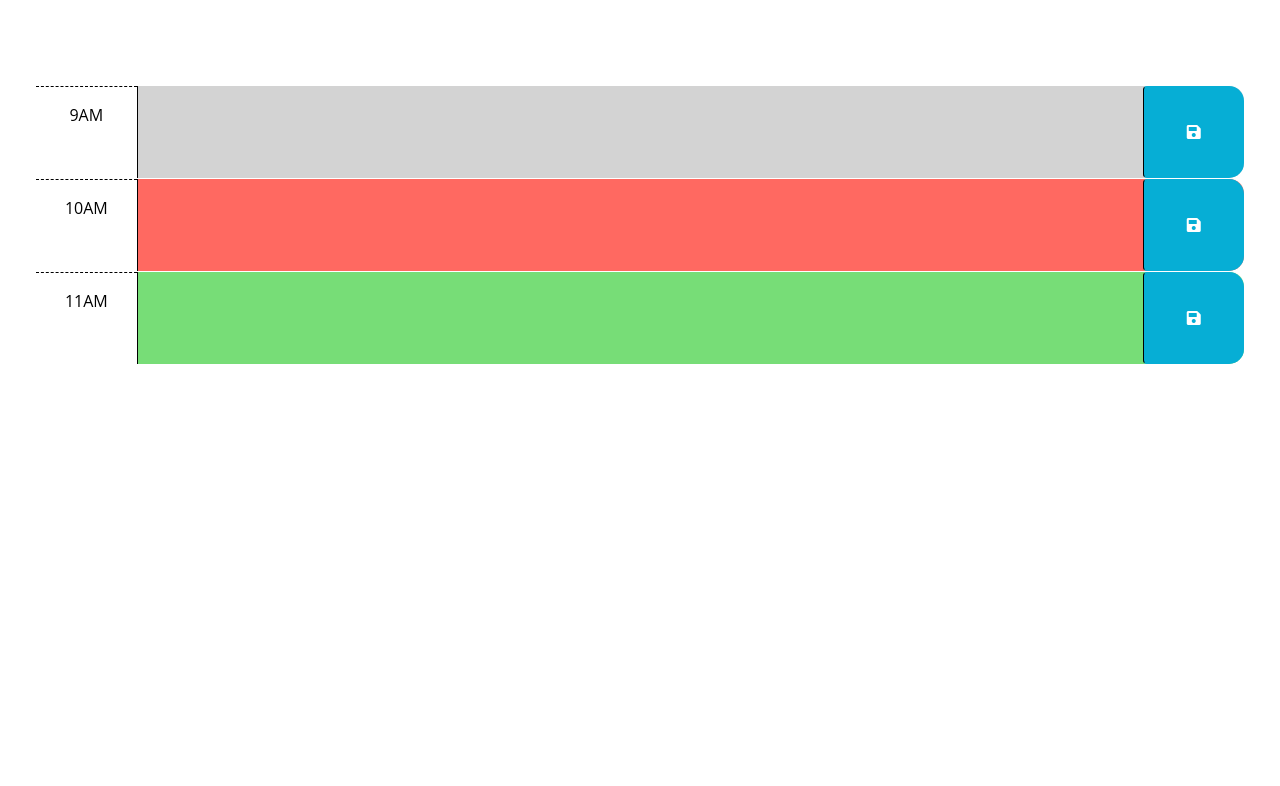
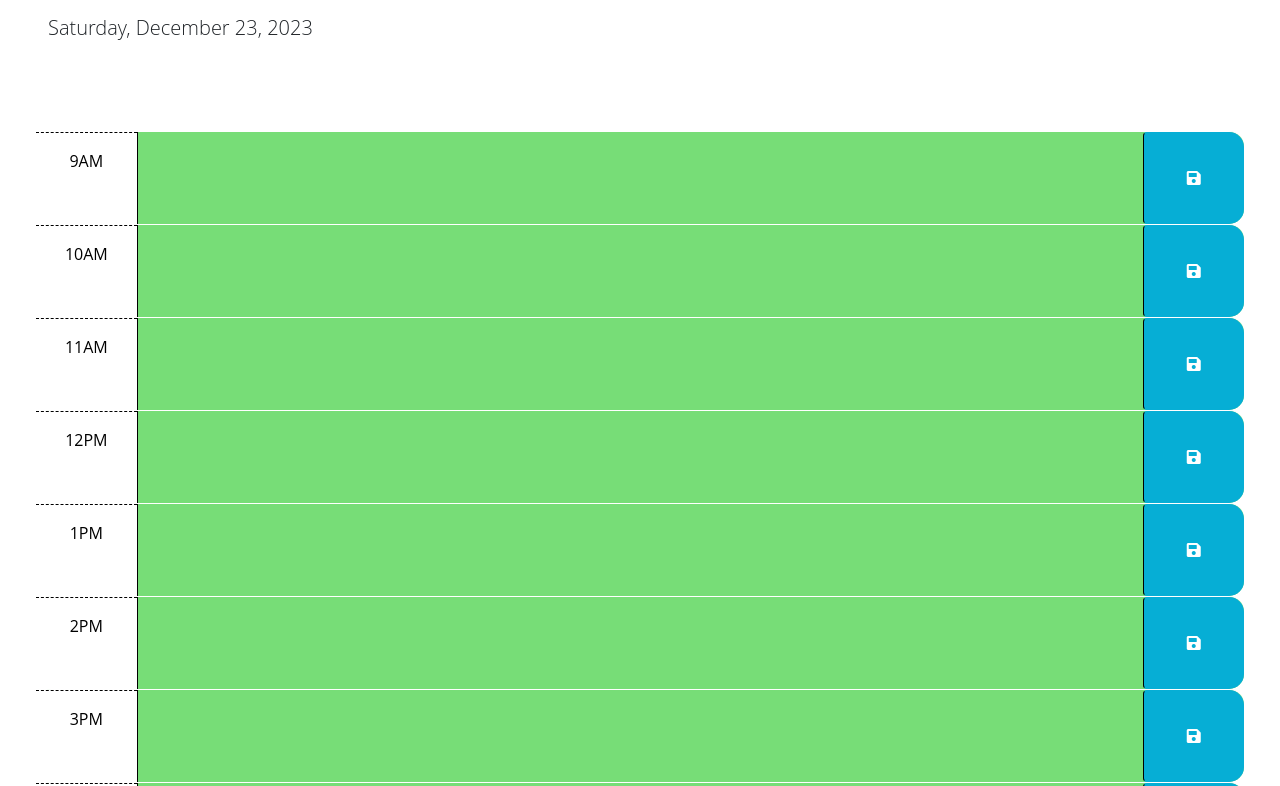
Before and after one commit to FisherK19/work-day-scheduler, a plain HTML site: page index.html in a window 1280 px wide. Shown: the part 166-952 px from the top of the page. Before the commit the page ends 800 px from the top, so only its background shows below. Drawn offline with nearby package versions, Linux system fonts and the light colour scheme; files that its build step writes are made by us from their sources.

Commit message:
Updated HTML, and added JS functions

```diff
--- a/assets/script.js
+++ b/assets/script.js
@@ -1,23 +1,49 @@
-// Wrap all code that interacts with the DOM in a call to jQuery to ensure that
-// the code isn't run until the browser has finished rendering all the elements
-// in the html.
-$(function () {
-  // TODO: Add a listener for click events on the save button. This code should
-  // use the id in the containing time-block as a key to save the user input in
-  // local storage. HINT: What does `this` reference in the click listener
-  // function? How can DOM traversal be used to get the "hour-x" id of the
-  // time-block containing the button that was clicked? How might the id be
-  // useful when saving the description in local storage?
-  //
-  // TODO: Add code to apply the past, present, or future class to each time
-  // block by comparing the id to the current hour. HINTS: How can the id
-  // attribute of each time-block be used to conditionally add or remove the
-  // past, present, and future classes? How can Day.js be used to get the
-  // current hour in 24-hour time?
-  //
-  // TODO: Add code to get any user input that was saved in localStorage and set
-  // the values of the corresponding textarea elements. HINT: How can the id
-  // attribute of each time-block be used to do this?
-  //
-  // TODO: Add code to display the current date in the header of the page.
+$(document).ready(function () {
+  // Display current date and time
+  $("#currentDay").text(dayjs().format("dddd, MMMM D, YYYY"));
+
+  // Function to update time blocks
+  function updateBlocks() {
+    var currentHour = dayjs().hour();
+
+    $(".time-block").each(function () {
+      var blockHour = parseInt($(this).attr("id").split("-")[1]);
+
+      if (blockHour < currentHour) {
+        $(this).removeClass("present future").addClass("past");
+      } else if (blockHour === currentHour) {
+        $(this).removeClass("past future").addClass("present");
+      } else {
+        $(this).removeClass("past present").addClass("future");
+      }
+    });
+  }
+
+  // Add a listener for click events on the save button.
+  $(".saveBtn").on("click", function () {
+    var hourId = $(this).closest(".time-block").attr("id");
+    var description = $(this).siblings(".description").val();
+    localStorage.setItem(hourId, description);
+  });
+
+  // Load saved data from localStorage
+  function loadSavedData() {
+    $(".time-block").each(function () {
+      var hour = $(this).attr("id").split("-")[1];
+      var savedData = localStorage.getItem(hour);
+
+      if (savedData) {
+        $(this).find(".description").val(savedData);
+      }
+    });
+  }
+
+  // Call the function to load saved data
+  loadSavedData();
+
+  // Call the function to update time blocks
+  updateBlocks();
+
+  // Update time blocks every minute
+  setInterval(updateBlocks, 60000);
 });
--- a/index.html
+++ b/index.html
@@ -20,7 +20,7 @@
       href="https://fonts.googleapis.com/css2?family=Fira+Sans:wght@400;700&display=swap"
       rel="stylesheet"
     />
-    <link rel="stylesheet" href="style.css" />
+    <link rel="stylesheet" href="assets/style.css" />
     <title>Work Day Scheduler</title>
   </head>
 
@@ -31,38 +31,84 @@
         <p id="currentDay" class="lead"></p>
       </header>
       <div class="container-fluid px-5">
-      <!-- Use class for "past", "present", and "future" to apply styles to the
-        time-block divs accordingly. The javascript will need to do this by
-        adding/removing these classes on each div by comparing the hour in the
-        id to the current hour. The html provided below is meant to be an example
-        demonstrating how the css provided can be leveraged to create the
-        desired layout and colors. The html below should be removed or updated
-        in the finished product. Remember to delete this comment once the
-        code is implemented.
-        -->
 
-      <!-- Example of a past time block. The "past" class adds a gray background color. -->
-      <div id="hour-9" class="row time-block past">
+      <!-- time block for 9AM -->
+        <div id="hour-9" class="row time-block">
           <div class="col-2 col-md-1 hour text-center py-3">9AM</div>
+          <textarea class="col-8 col-md-10 description" rows="3"></textarea>
+          <button class="btn saveBtn col-2 col-md-1" aria-label="save">
+            <i class="fas fa-save" aria-hidden="true"></i>
+          </button>
+        </div>
+
+
+      <!-- time block for 10AM -->
+      <div id="hour-10" class="row time-block past">
+        <div class="col-2 col-md-1 hour text-center py-3">10AM</div>
+        <textarea class="col-8 col-md-10 description" rows="3"></textarea>
+        <button class="btn saveBtn col-2 col-md-1" aria-label="save">
+          <i class="fas fa-save" aria-hidden="true"></i>
+        </button>
+      </div>
+
+      <!-- time block for 11AM -->
+      <div id="hour-11" class="row time-block present">
+        <div class="col-2 col-md-1 hour text-center py-3">11AM</div>
         <textarea class="col-8 col-md-10 description" rows="3"> </textarea>
         <button class="btn saveBtn col-2 col-md-1" aria-label="save">
           <i class="fas fa-save" aria-hidden="true"></i>
         </button>
       </div>
 
-      <!-- Example of a present time block. The "present" class adds a red background color. -->
-      <div id="hour-10" class="row time-block present">
-        <div class="col-2 col-md-1 hour text-center py-3">10AM</div>
+      <!-- time block for 12pM -->
+      <div id="hour-12" class="row time-block future">
+        <div class="col-2 col-md-1 hour text-center py-3">12PM</div>
         <textarea class="col-8 col-md-10 description" rows="3"> </textarea>
         <button class="btn saveBtn col-2 col-md-1" aria-label="save">
           <i class="fas fa-save" aria-hidden="true"></i>
         </button>
       </div>
 
-      <!-- Example of a future time block. The "future" class adds a green background color. -->
-      <div id="hour-11" class="row time-block future">
-        <div class="col-2 col-md-1 hour text-center py-3">11AM</div>
+      <!-- time block for 1 PM -->
+<div id="hour-13" class="row time-block future">
+  <div class="col-2 col-md-1 hour text-center py-3">1PM</div>
   <textarea class="col-8 col-md-10 description" rows="3"> </textarea>
+  <button class="btn saveBtn col-2 col-md-1" aria-label="save">
+    <i class="fas fa-save" aria-hidden="true"></i>
+  </button>
+</div>
+
+<!-- time block for 2 PM -->
+<div id="hour-14" class="row time-block future">
+  <div class="col-2 col-md-1 hour text-center py-3">2PM</div>
+  <textarea class="col-8 col-md-10 description" rows="3"> </textarea>
+  <button class="btn saveBtn col-2 col-md-1" aria-label="save">
+    <i class="fas fa-save" aria-hidden="true"></i>
+  </button>
+</div>
+
+<!-- future time block for 3 PM -->
+<div id="hour-15" class="row time-block future">
+  <div class="col-2 col-md-1 hour text-center py-3">3PM</div>
+  <textarea class="col-8 col-md-10 description" rows="3"> </textarea>
+  <button class="btn saveBtn col-2 col-md-1" aria-label="save">
+    <i class="fas fa-save" aria-hidden="true"></i>
+  </button>
+</div>
+
+ <!-- time block for 4PM -->
+ <div id="hour-16" class="row time-block">
+  <div class="col-2 col-md-1 hour text-center py-3">4PM</div>
+  <textarea class="col-8 col-md-10 description" rows="3"></textarea>
+  <button class="btn saveBtn col-2 col-md-1" aria-label="save">
+    <i class="fas fa-save" aria-hidden="true"></i>
+  </button>
+</div>
+
+<!-- time block for 5PM -->
+<div id="hour-17" class="row time-block">
+  <div class="col-2 col-md-1 hour text-center py-3">5PM</div>
+  <textarea class="col-8 col-md-10 description" rows="3"></textarea>
   <button class="btn saveBtn col-2 col-md-1" aria-label="save">
     <i class="fas fa-save" aria-hidden="true"></i>
   </button>
@@ -74,6 +120,6 @@
     integrity="sha256-iu/zLUB+QgISXBLCW/mcDi/rnf4m4uEDO0wauy76x7U="
     crossorigin="anonymous"></script>
 
-    <script src="script.js"></script>
+    <script src="assets/script.js"></script>
   </body>
 </html>
```
Lines whose indentation alone changed are shown as unchanged.
